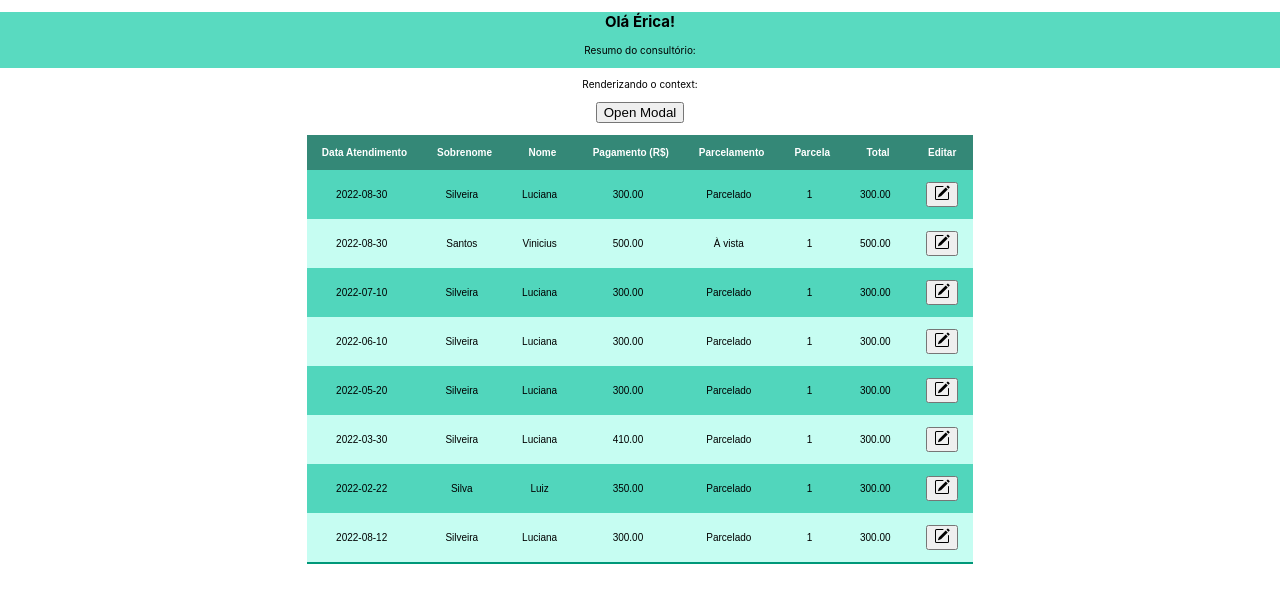
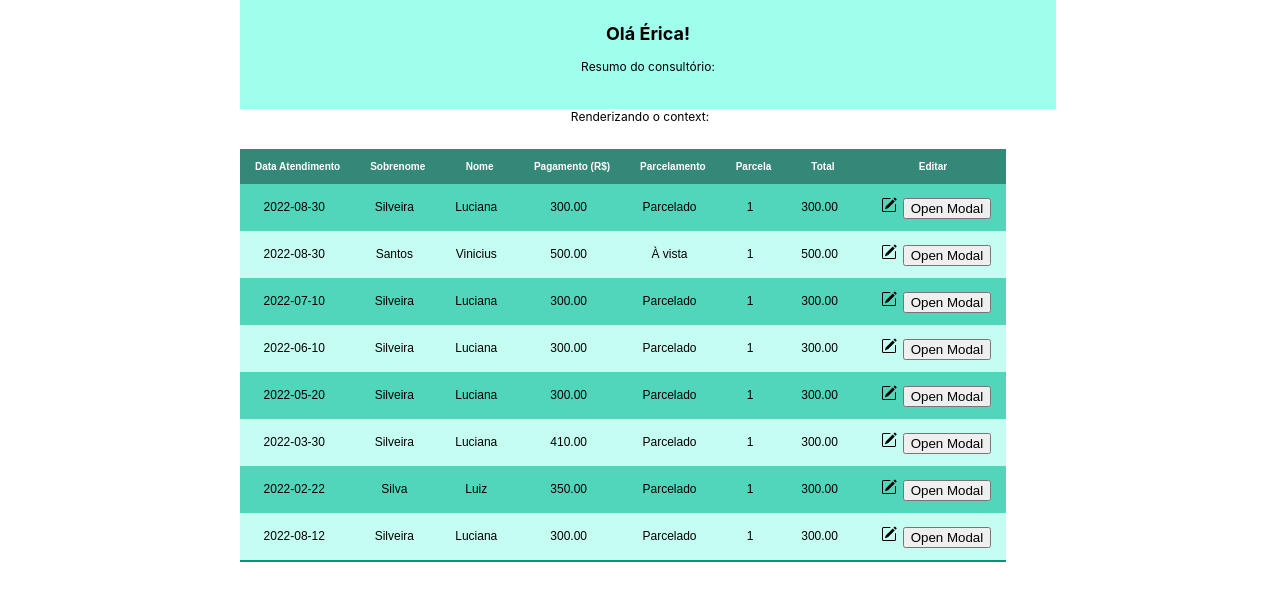
Before and after one commit to arturovaine/app-dentista, a React (Create React App) app in the folder app-frontend/: page / in a window 1280 px wide. Shown: the top 602 px of the page. Built offline with nearby package versions, Linux system fonts and the light colour scheme.

Commit message:
chore/style: table modal button (each payment)

```diff
--- a/app-frontend/src/App.css
+++ b/app-frontend/src/App.css
@@ -1,11 +1,12 @@
-.App {
-  text-align: center;
-  /*font-size: 12px;*/
-}
-
 .header {
   border-color: #282c34;
-  background-color: #59dac0;
+  background-color: #a0ffec;
+  margin: auto;
+  padding-top: 1%;
+  padding-bottom: 1%;
+  padding-right: 1%;
+  padding-left: 1%;
+  width: 100%;
 }
 
 table {
@@ -18,22 +19,24 @@ table {
 }
 
 thead {
-  font-size: 10px;
+  font-size: 12px;
   background-color: #61dafb;
 }
 
 tbody {
-  font-size: 10px;
+  font-size: 12px;
   background-color: #51d6bc;
 }
 
 body {
-  font-size: 10px;
+  font-size: 12px;
+  text-align: center;
+  width: 100vh;
 }
 
 table {
   border-collapse: collapse;
-  /*margin: 25px 0;*/
+  margin: 25px 0;
   font-size: 0.9em;
   font-family: sans-serif;
   min-width: 400px;
@@ -71,18 +74,19 @@ tbody tr.active-row {
 }
 
 .modal-background {
-  width: 100vw;
-  height: 100vh;
-  background-color: rgba(200,200,200);
+  width: 100%;
+  height: 100%;
+  /*background-color: rgb(218, 218, 218);*/
+  /*opacity: 0.90;*/
   position: fixed;
-  display: flex;
+  /*display: flex;*/
   justify-content: center;
   align-items: center;
 }
 
 .modal-container {
-  width: 50vw;
-  height: 50vh;
+  width: 80vw;
+  /*height: 50vh;*/
   border-radius: 12px;
   background-color: white;
   box-shadow: rgba(0,0,0,0.35) 0px 5px 15px;
@@ -102,10 +106,11 @@ tbody tr.active-row {
   border: none;
   font-size: 25px;
   cursor: pointer;
+  display: flex-end;
 }
 
 .modal-container .body {
-  flex: 50%;
+  flex: 70%;
   display: flex;
   justify-content: center;
   font-size: 1.7rem;
@@ -130,3 +135,35 @@ tbody tr.active-row {
   font-size: 12px;
   cursor: pointer;
 }
+
+.button-edit-pencil {
+  background-color: transparent;
+  border: none;
+  cursor: pointer;
+}
+
+.form-payment {
+  background-color: rgb(0, 255, 34);
+}
+
+.form-payment input text {
+  border-radius: 3px;
+}
+
+input[type=text] {
+  background-color: #3CBC8D;
+  border: none;
+  border-bottom: 2px solid red;
+}
+
+input[type=text]:focus {
+  background-color: lightblue;
+}
+
+select {
+  /*width: 100%;*/
+  /*padding: 16px 20px;*/
+  border: none;
+  /*border-radius: 4px;*/
+  background-color: #f1f1f1;
+}
--- a/app-frontend/src/components/ButtonEdit.tsx
+++ b/app-frontend/src/components/ButtonEdit.tsx
@@ -1,10 +1,20 @@
-const ButtonEdit = () => (
-  <button type='button'>
-    <svg xmlns="http://www.w3.org/2000/svg" width="16" height="16" fill="currentColor" className="bi bi-pencil-square" viewBox="0 0 16 16">
-      <path d="M15.502 1.94a.5.5 0 0 1 0 .706L14.459 3.69l-2-2L13.502.646a.5.5 0 0 1 .707 0l1.293 1.293zm-1.75 2.456-2-2L4.939 9.21a.5.5 0 0 0-.121.196l-.805 2.414a.25.25 0 0 0 .316.316l2.414-.805a.5.5 0 0 0 .196-.12l6.813-6.814z"/>
-      <path fill-rule="evenodd" d="M1 13.5A1.5 1.5 0 0 0 2.5 15h11a1.5 1.5 0 0 0 1.5-1.5v-6a.5.5 0 0 0-1 0v6a.5.5 0 0 1-.5.5h-11a.5.5 0 0 1-.5-.5v-11a.5.5 0 0 1 .5-.5H9a.5.5 0 0 0 0-1H2.5A1.5 1.5 0 0 0 1 2.5v11z"/>
-    </svg>
-  </button>
-);
+import { useState } from 'react';
+
+function ButtonEdit() {
+  const isOpen = true;
+  const [showModal, setShowModal] = useState(!isOpen);
+  return (
+    <button
+      type='button'
+      className='button-edit-pencil'
+      onClick={()=> {setShowModal(isOpen)}}
+    >
+      <svg xmlns="http://www.w3.org/2000/svg" width="16" height="16" fill="currentColor" className="bi bi-pencil-square" viewBox="0 0 16 16">
+        <path d="M15.502 1.94a.5.5 0 0 1 0 .706L14.459 3.69l-2-2L13.502.646a.5.5 0 0 1 .707 0l1.293 1.293zm-1.75 2.456-2-2L4.939 9.21a.5.5 0 0 0-.121.196l-.805 2.414a.25.25 0 0 0 .316.316l2.414-.805a.5.5 0 0 0 .196-.12l6.813-6.814z"/>
+        <path fillRule="evenodd" d="M1 13.5A1.5 1.5 0 0 0 2.5 15h11a1.5 1.5 0 0 0 1.5-1.5v-6a.5.5 0 0 0-1 0v6a.5.5 0 0 1-.5.5h-11a.5.5 0 0 1-.5-.5v-11a.5.5 0 0 1 .5-.5H9a.5.5 0 0 0 0-1H2.5A1.5 1.5 0 0 0 1 2.5v11z"/>
+      </svg>
+    </button>
+  )
+};
 
 export default ButtonEdit;
--- a/app-frontend/src/components/Modal.tsx
+++ b/app-frontend/src/components/Modal.tsx
@@ -1,21 +1,19 @@
-import React from 'react';
+import FormPayment from './FormPayment';
 
-function Modal({ closeModal }: any) {
+function Modal({ handleModal }: any) {
   return (
     <div className='modal-background'>
       <div className='modal-container'>
         <div className='title-close-btn'>
-          <button onClick={() => closeModal(false)}> &times; </button>
+          <button onClick={() => handleModal(false)}> &times; </button>
         </div>
         <div className='title'></div>
-          <h1>Editar pagamento</h1>
+          {/*<h1>Editar pagamento</h1>*/}
         <div className='body'>
-          <p>
-            Campos do pagamento a editar
-          </p>
+          <FormPayment />
         </div>
         <div className='footer'>
-          <button onClick={() => closeModal(false)}>Cancel</button>
+          <button onClick={() => handleModal(false)}>Cancel</button>
           <button>Continue</button>
         </div>
       </div>
--- a/app-frontend/src/context/Consumer.tsx
+++ b/app-frontend/src/context/Consumer.tsx
@@ -6,20 +6,17 @@ import Modal from '../components/Modal';
 
 
 function Consumer() {
-  const [openModal, setOpenModal] = useState(false);
+  const isOpen = true;
+  const [showModal, setShowModal] = useState(!isOpen);
 
   return (
     <Context.Consumer>
       {(context: any) => (
         <span>
           Renderizando o context:
-          <br /><br />
-          <button
-            className="open-modal-btn"
-            onClick={()=> {setOpenModal(true)}}
-          >Open Modal</button>
-          { openModal && <Modal closeModal={setOpenModal}/> }
-          <br /><br />
+
+          { showModal && <Modal handleModal={setShowModal}/> }
+
           <table>
             <thead>
               { TableHeader() }
@@ -37,6 +34,11 @@ function Consumer() {
                     <td>{item.paymentTotalValue.toFixed(2)} &nbsp; </td>
                     <td>
                     <ButtonEdit />
+                    <button
+            className="open-modal-btn"
+            onClick={()=> {setShowModal(isOpen)}}
+          >Open Modal</button>
+
                     </td>
                   </tr>
                 ))
```
Also changed, not shown: app-frontend/src/assets/pencil-square.svg.
